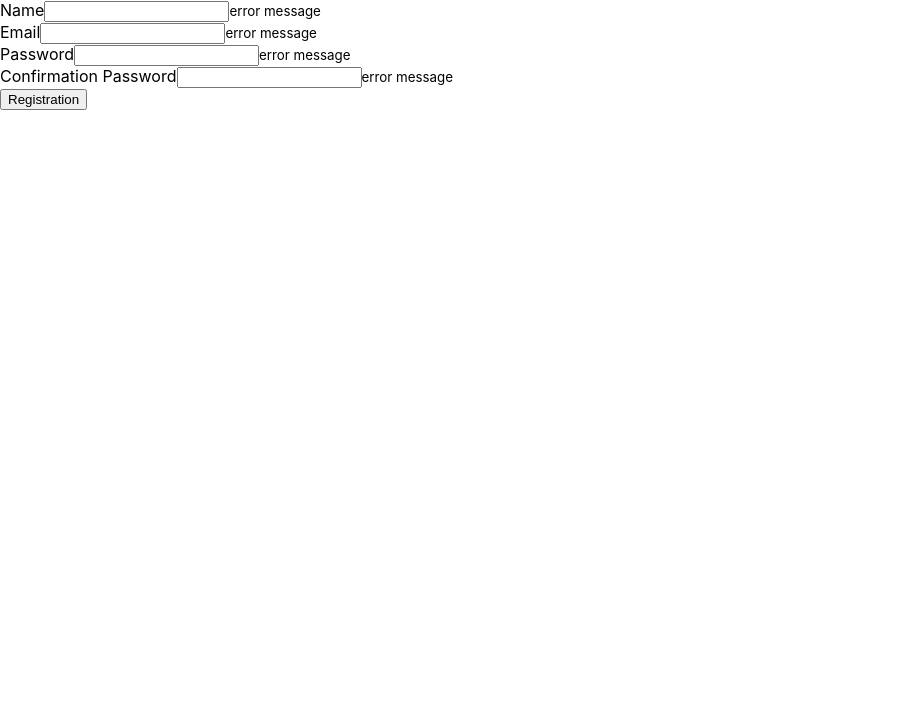
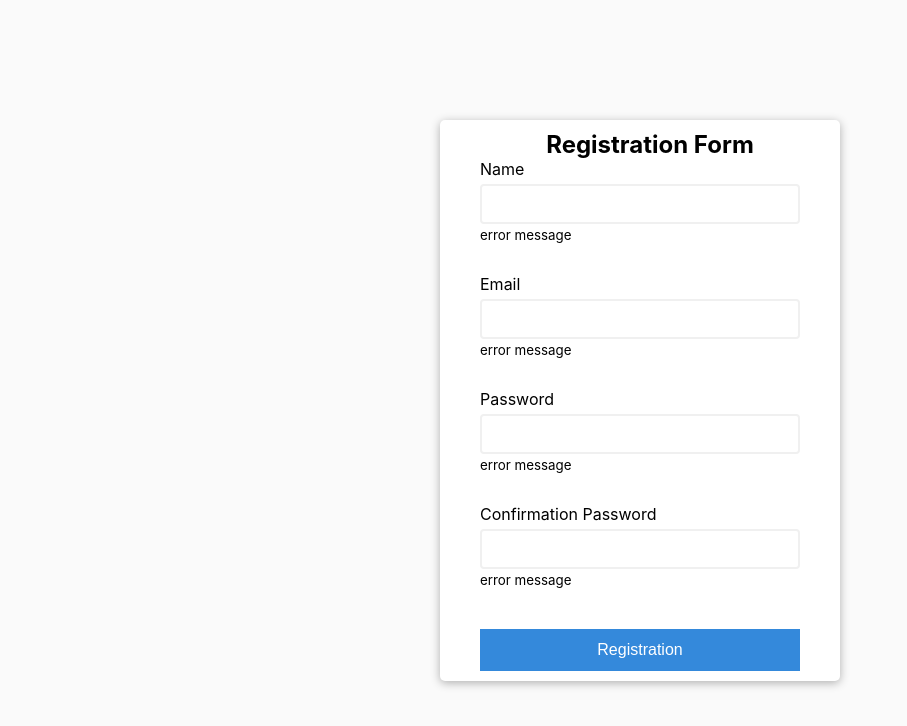
Before and after one commit to kiatklai/form-validation, a React (Create React App) app: page / in a window 1280 px wide. Shown: the top 726 px of the page, without its empty margins (0-907 px from the left). Built offline with nearby package versions, Linux system fonts and the light colour scheme.

Commit message:
cssでformのデザイン変更

```diff
--- /dev/null
+++ b/src/components/FormComponent.css
@@ -0,0 +1,55 @@
+*{
+  box-sizing: border-box;
+}
+body{
+  display: flex;
+  justify-content: center;
+  align-items: center;
+  margin: 0;
+  min-height: 100vh;
+  background-color: #fafafa;
+}
+.container{
+  background: #fff;
+  border-radius: 5px;
+  box-shadow: 0 2px 10px rgba(0,0,0,0.3);
+  width: 400px;
+}
+.form{
+  padding: 10px 40px;
+}
+h2{
+  text-align: center;
+  margin: 0 0 0 20px;
+}
+.form-control{
+  position: relative;
+  margin-bottom: 10px;
+  padding-bottom: 20px;
+}
+.form-control label{
+  display: block;
+  margin-bottom: 5px;
+}
+.form-control input{
+  display: block;
+  border: 2px solid #f0f0f0;
+  border-radius: 4px;
+  width: 100%;
+  padding: 10px;
+  font-size: 14px;
+}
+.form-control input:focus{
+  outline: none;
+}
+.form button{
+  background-color: #3489db;
+  cursor: pointer;
+  color: #fff;
+  width: 100%;
+  margin-top: 20px;
+  border: 2px solid #3489db;
+  display: block;
+  padding: 10px;
+  font-size: 16px;
+}
--- a/src/components/FormComponent.js
+++ b/src/components/FormComponent.js
@@ -1,7 +1,10 @@
+import './FormComponent.css'
+
 const FormComponent =()=>{
   return (
     <div className="container">
       <form className="form">
+        <h2>Registration Form</h2>
         <div className="form-control">
           <label>Name</label>
           <input type="text"/>
```
